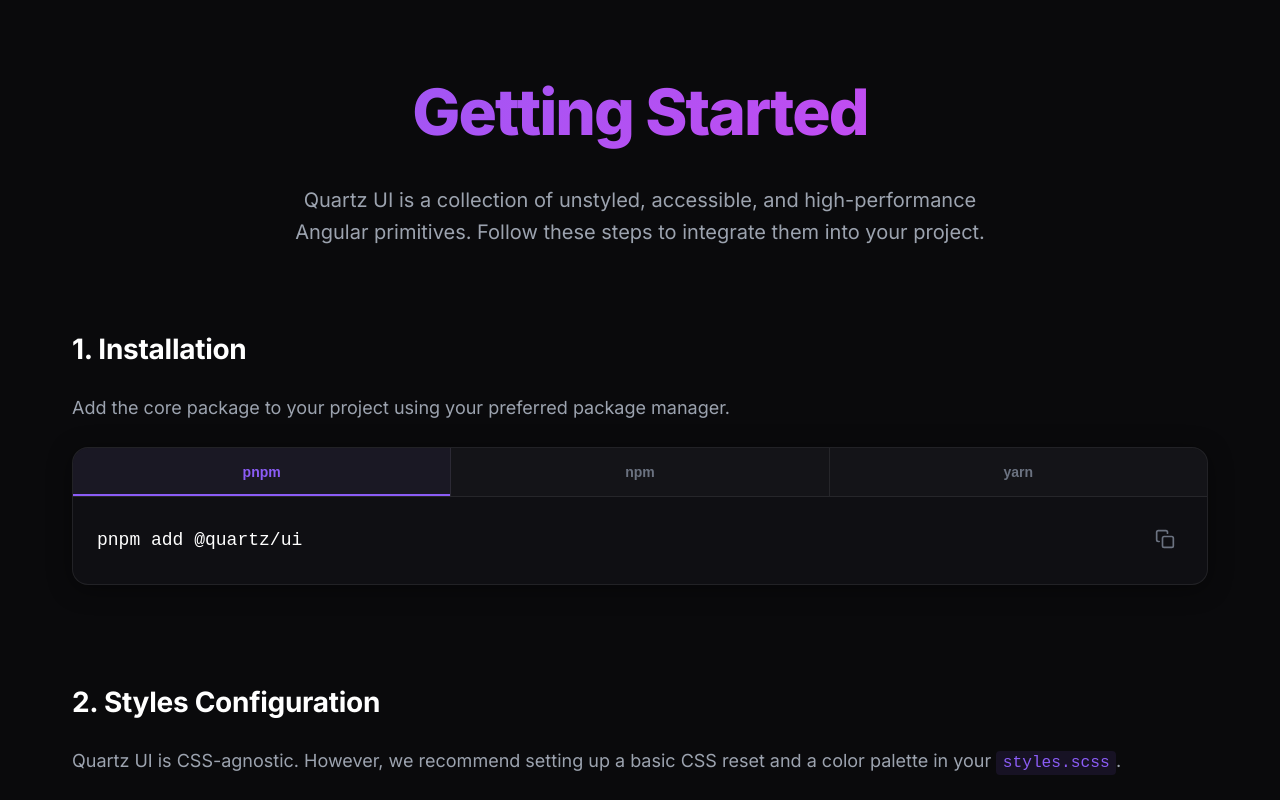
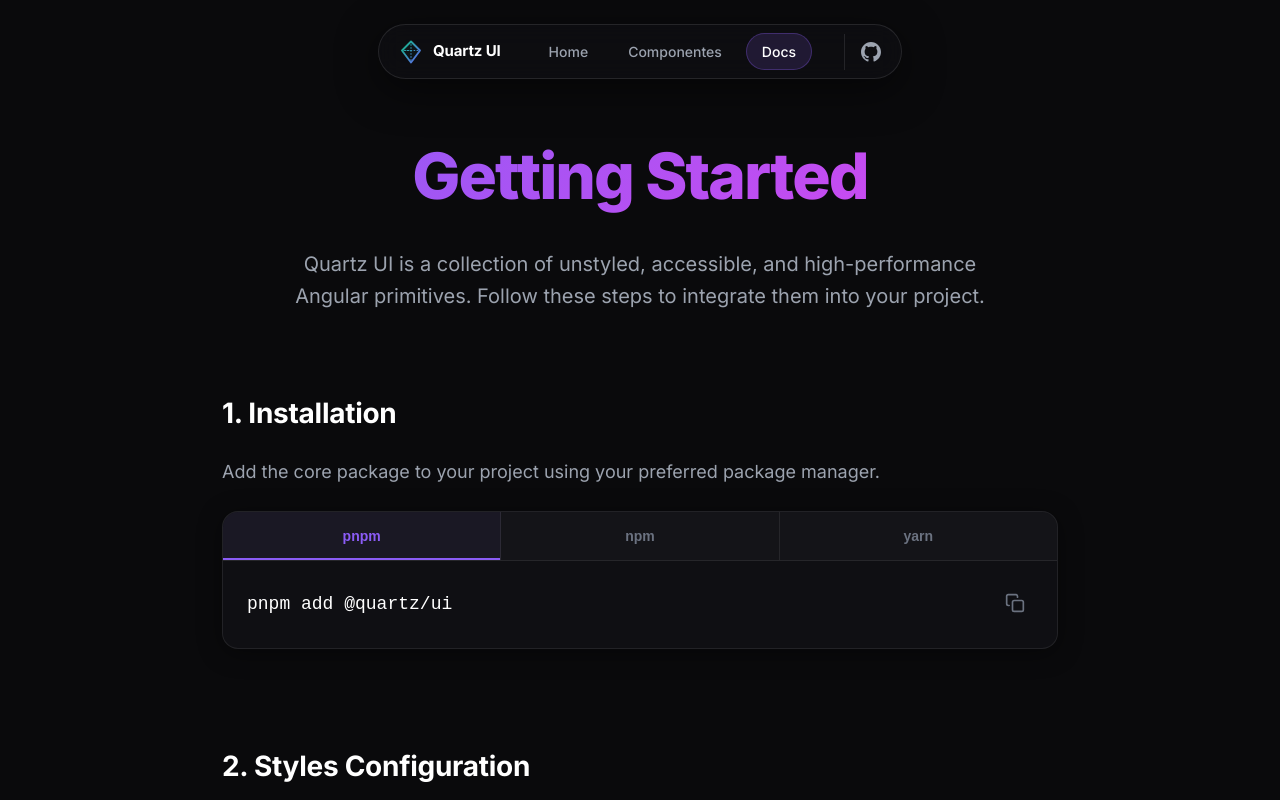
Before and after one commit to Andersseen/quartz, an Angular app: page /docs in a window 1280 px wide. Shown: the top 800 px of the page. Built offline with nearby package versions, Linux system fonts and the light colour scheme.

Commit message:
feat: add header component and update layout constraints for docs page

```diff
--- a/app/src/app/pages/docs/docs.page.html
+++ b/app/src/app/pages/docs/docs.page.html
@@ -1,3 +1,5 @@
+<app-header />
+
 <div class="docs">
   <div class="docs__content">
     <header class="docs__header">
--- a/app/src/app/pages/docs/docs.page.scss
+++ b/app/src/app/pages/docs/docs.page.scss
@@ -1,6 +1,6 @@
 .docs {
-  padding: 4rem 2rem 8rem;
-  max-width: 1200px;
+  padding: 8rem 2rem 8rem;
+  max-width: 900px;
   margin: 0 auto;
 }
 
--- a/app/src/app/pages/docs/docs.page.ts
+++ b/app/src/app/pages/docs/docs.page.ts
@@ -1,9 +1,10 @@
 import { Component, ChangeDetectionStrategy } from '@angular/core';
 import { RouterLink } from '@angular/router';
+import { HeaderComponent } from '../../components/header/header.component';
 
 @Component({
   selector: 'app-docs',
-  imports: [RouterLink],
+  imports: [RouterLink, HeaderComponent],
   standalone: true,
   changeDetection: ChangeDetectionStrategy.OnPush,
   templateUrl: './docs.page.html',
```
